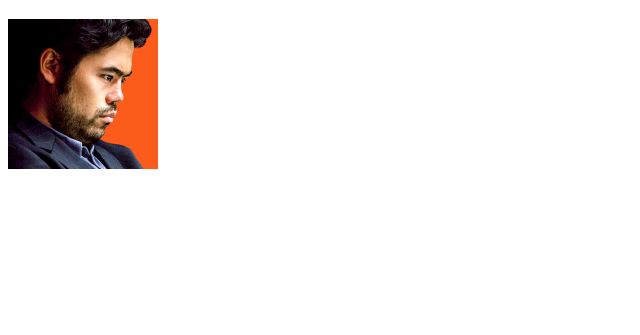
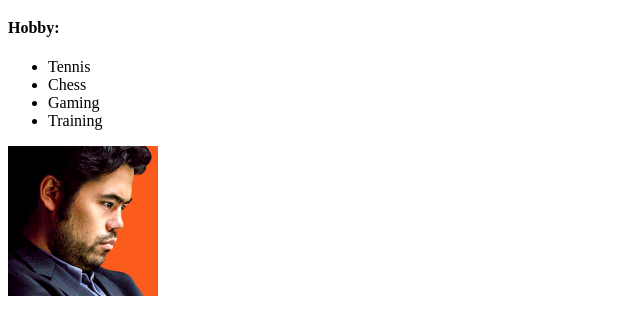
Before and after one commit to MRayimov/ozim-haqimda-sayt, a plain HTML site: page index.html in a window 1280 px wide. Shown: the part 61-396 px from the top of the page, without its empty margins (0-640 px from the left). Drawn offline with Linux system fonts and the light colour scheme.

Commit message:
hobby qoshdim

```diff
--- a/index.html
+++ b/index.html
@@ -8,6 +8,13 @@
   </head>
   <body>
     <h1>Salom meni ismim Muxammad</h1>
+    <h4>Hobby:</h4>
+    <ul>
+      <li>Tennis</li>
+      <li>Chess</li>
+      <li>Gaming</li>
+      <li>Training</li>
+    </ul>
     <img src="./hikaru.png" alt="" />
   </body>
 </html>
```
